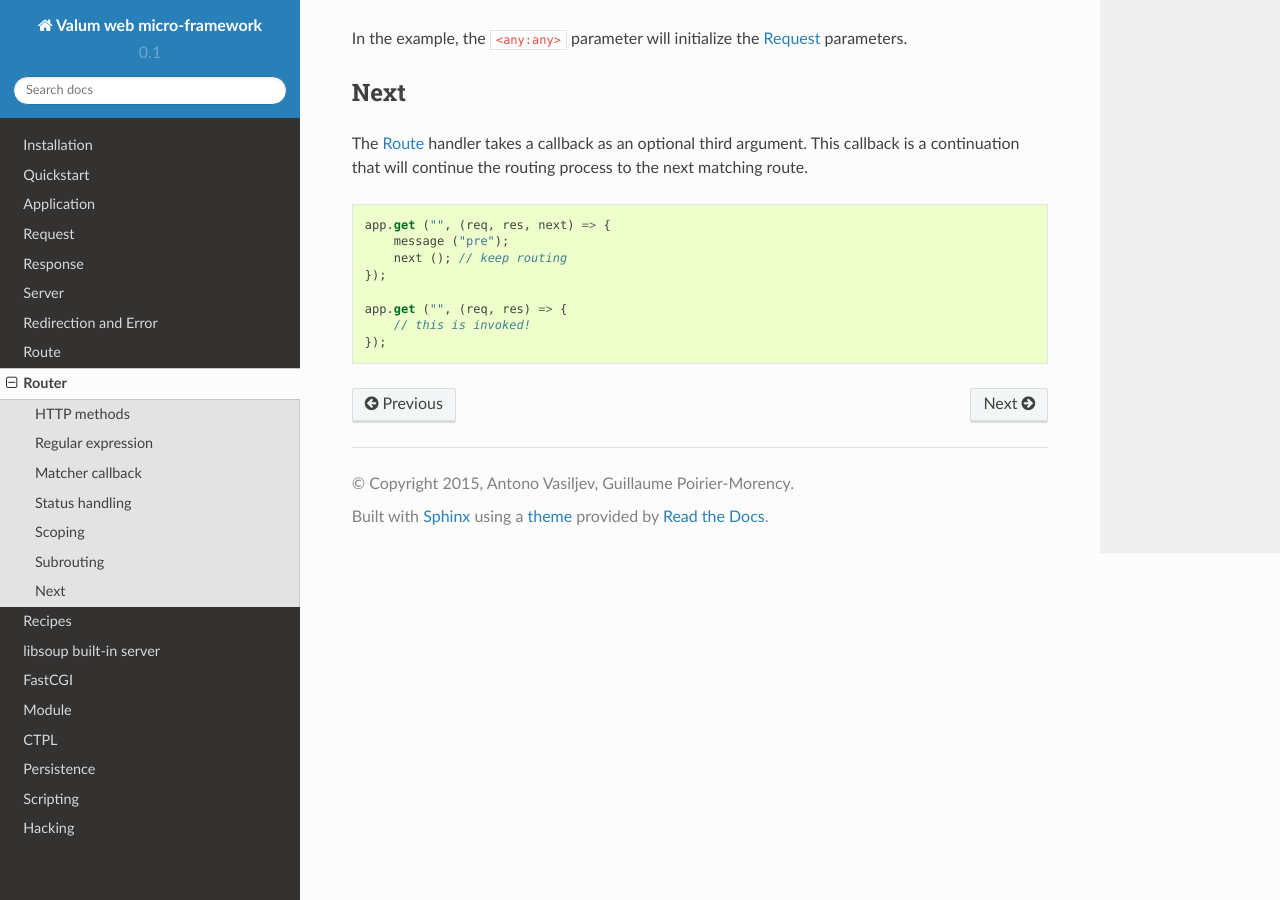
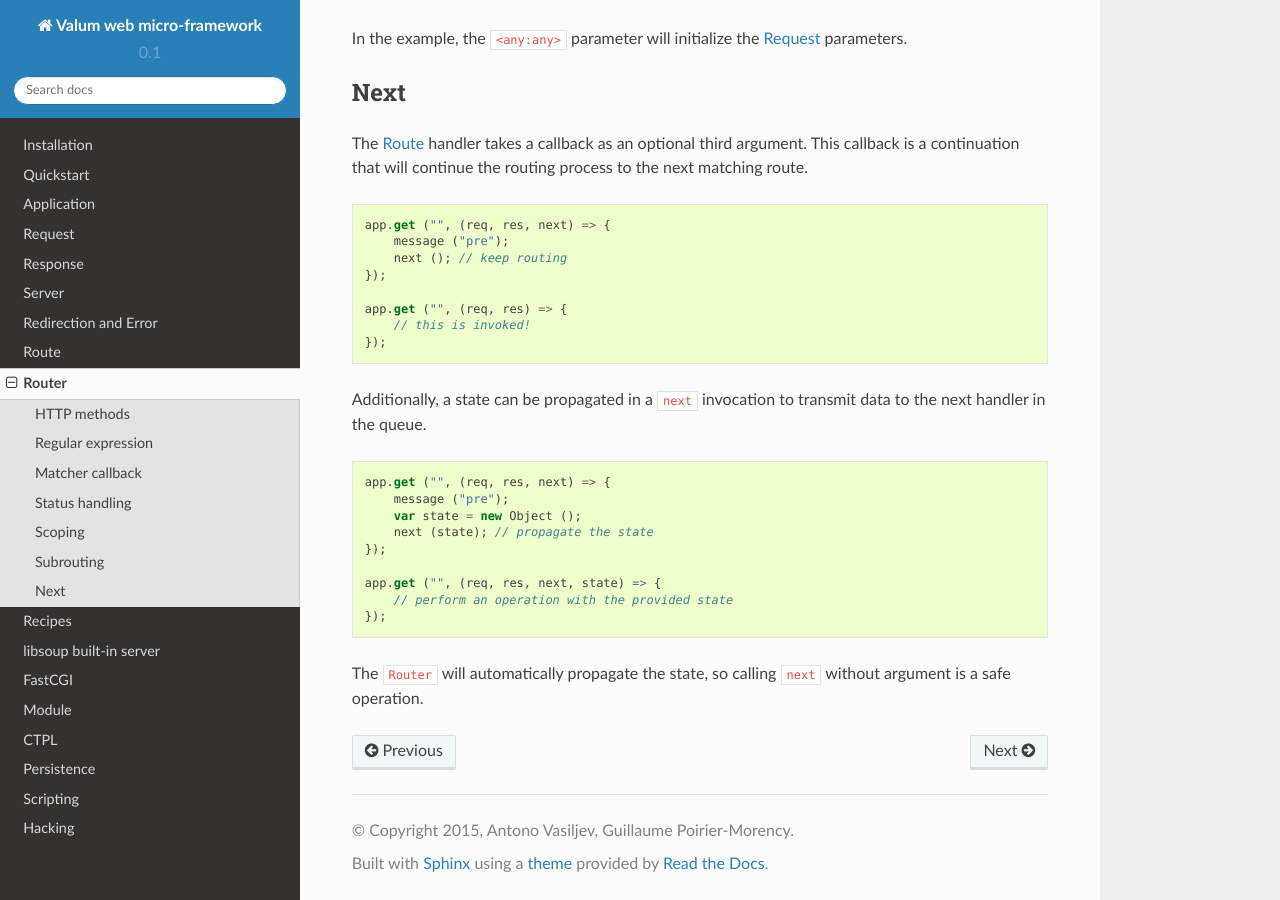
Before and after one commit to valum-framework/valum, a Sphinx documentation site: the page built from docs/router.rst, in a window 1280 px wide and 900 px high, scrolled down 3683 px. Built offline with Sphinx 7.4.7 and the Read the Docs theme 2.0.0, drawn with Linux system fonts in a browser that asks for light colours; pages that are not in the unit, such as notebooks, are missing from menus.

Commit message:
NextCallback propagates a state to the next handler.
The invocation of the next continuation can be made with a state to
cover cases where a route would process data and another would transmit
it in the desired format.

The router will propagate the state in case a middleware wouldn't, so
that it does not become an obligation to pass the state in the next
call.

The state is represented by an GLib.Object and available as an argument
of HandlerCallback. It must be casted in the desired type, but it can be
assumed that the route knows of what type the state is as it is part of
a typical routing.

Adds a test to ensure that the state is propagated and updates the
documentation to highlight these changes.

```diff
--- a/docs/router.rst
+++ b/docs/router.rst
@@ -213,3 +213,21 @@
     app.get ("", (req, res) => {
         // this is invoked!
     });
+
+Additionally, a state can be propagated in a ``next`` invocation to transmit
+data to the next handler in the queue.
+
+.. code:: vala
+
+    app.get ("", (req, res, next) => {
+        message ("pre");
+        var state = new Object ();
+        next (state); // propagate the state
+    });
+
+    app.get ("", (req, res, next, state) => {
+        // perform an operation with the provided state
+    });
+
+The ``Router`` will automatically propagate the state, so calling ``next``
+without argument is a safe operation.
```
Also changed, not shown: 5 other files.
